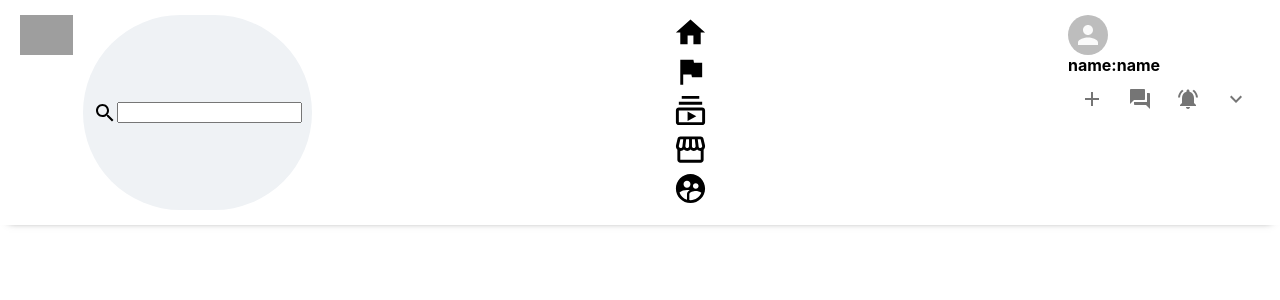
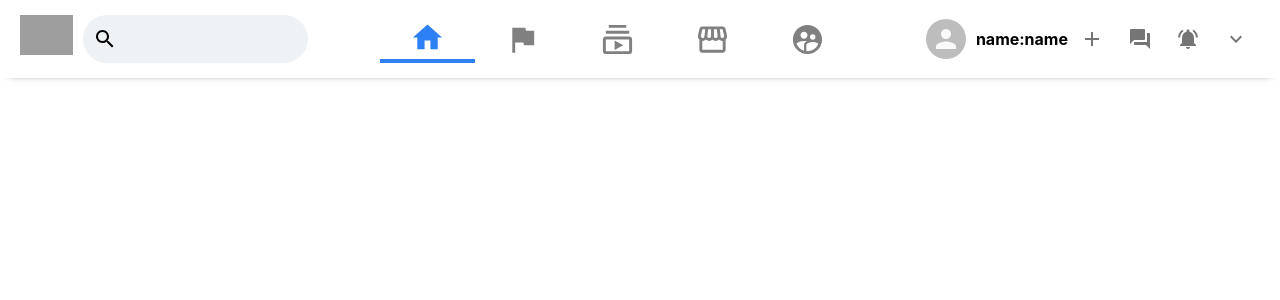
Before and after one commit to VedanthB/facebook-redesign, a React (Create React App) app in the folder fbredesign/: page / in a window 1280 px wide. Shown: the top 300 px of the page. Built offline with nearby package versions, Linux system fonts and the light colour scheme; grey boxes are pictures that could not be loaded.

Commit message:
ADD: Header

```diff
--- a/fbredesign/src/components/Header.css
+++ b/fbredesign/src/components/Header.css
@@ -24,5 +24,61 @@
     background-color: #eff2f5;
     padding: 10px ;
     margin-left: 10px;
-    border-radius: 99px;
+    border-radius: 999px;
 }
+
+.header__input > input {
+    border: none;
+    outline-width: 0;
+    background-color: transparent;
+}
+
+.header__center {
+    display: flex;
+    flex : 1;
+    justify-content: center;
+}
+
+.header__option > .MuiSvgIcon-root {
+    color: grey;
+}
+
+.header__option:hover > .MuiSvgIcon-root {
+    color: #2e81f4;
+}
+
+.header__option--active > .MuiSvgIcon-root {
+    color: #2e81f4;
+}
+
+.header__option--active{
+    border-bottom: 4px solid #2e81f4;
+}
+
+.header__option {
+    display: flex;
+    align-items: center;
+    padding: 0 30px;
+    cursor: pointer;
+}
+
+.header__option:hover {
+    background-color: #eff2f5;
+    border-radius: 10px;
+    align-items: center;
+    padding: 0 30px;
+    border-bottom: none;
+  }
+
+  .header__info {
+      display: flex;
+      align-items: center;
+  }
+
+  .header__info > h4 {
+      margin-left: 10px;
+  }
+
+  .header__right {
+      display: flex;
+  }
--- a/fbredesign/src/components/Header.js
+++ b/fbredesign/src/components/Header.js
@@ -29,7 +29,7 @@
             </div>
 
             <div className='header__center'>
-                <div className='header__option'>
+                <div className='header__option header__option--active'>
                     <HomeIcon fontSize='large' />
                 </div>
                 <div className='header__option'>
```
